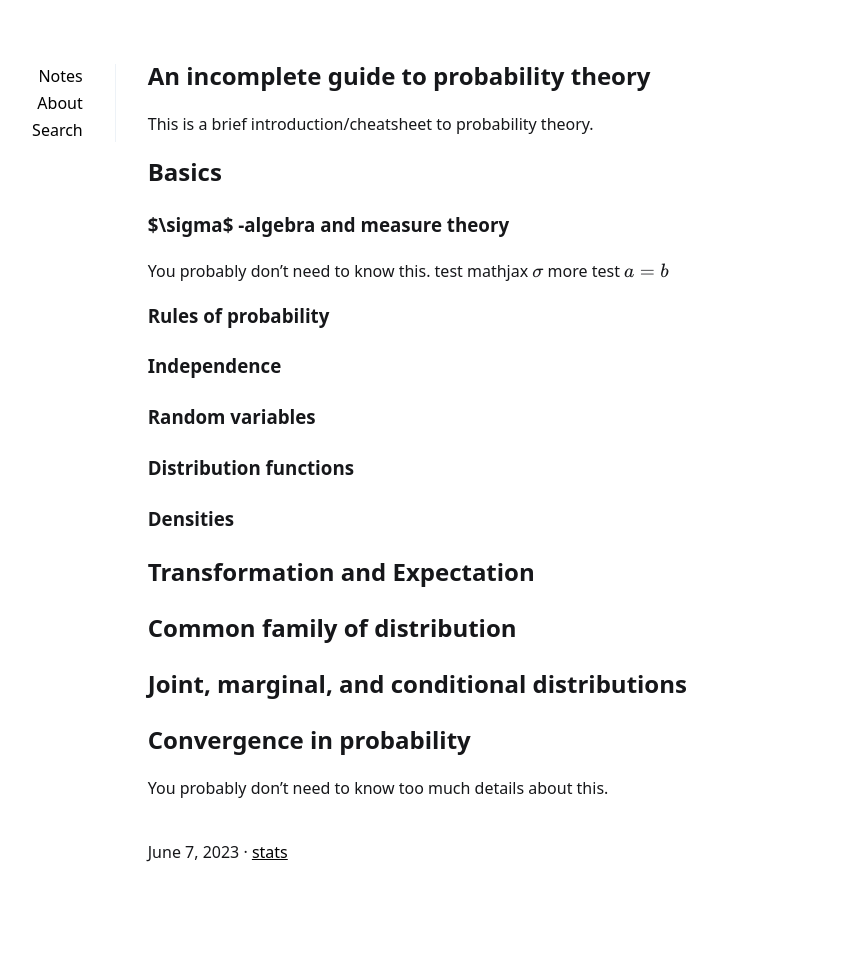
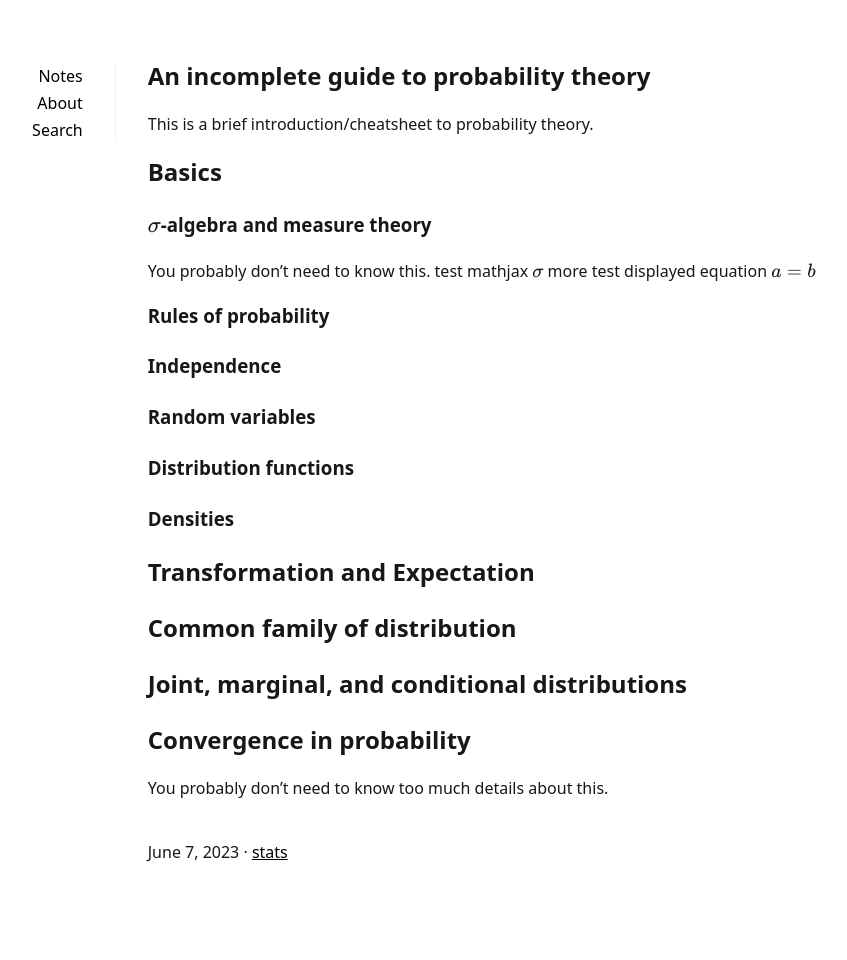
Before and after one commit to acneyouth1996/notes, a Jekyll site: the page built from _posts/2023-06-07-prob-theory.md, in a window 1280 px wide. Shown: the whole page, without its empty margins (205-1052 px from the left). Built offline with Jekyll 4.4.1, drawn with Linux system fonts in a browser that asks for light colours.

Commit message:
new post

```diff
--- a/_posts/2023-06-07-prob-theory.md
+++ b/_posts/2023-06-07-prob-theory.md
@@ -15,10 +15,13 @@ This is a brief introduction/cheatsheet to probability theory.
 
 
 ## Basics
-### $\sigma$ -algebra and measure theory
+### $$\sigma$$-algebra and measure theory
 You probably don't need to know this.
 test mathjax $$\sigma$$
-more test $$ a = b $$
+more test displayed equation
+$$\begin{equation} \label{eq1}
+a = b
+\end{equation}$$
 ### Rules of probability
 ### Independence
 ### Random variables
```
Also changed, not shown: 7 other files.
